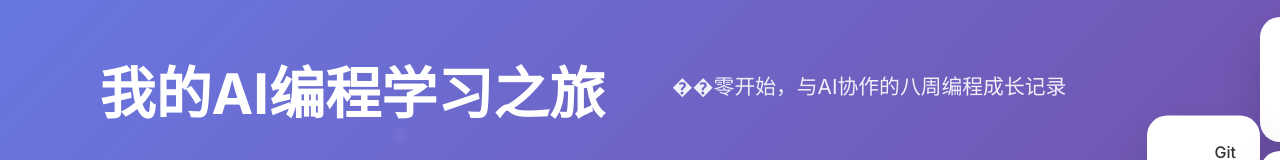
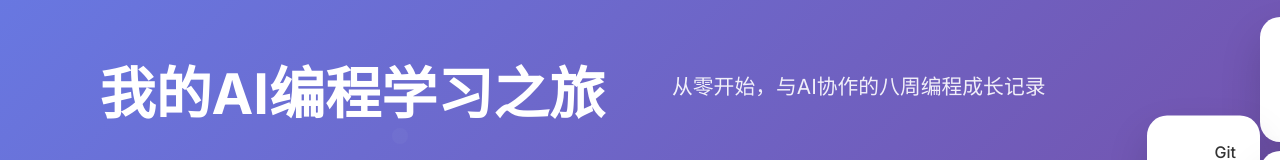
Before and after one commit to Tanhong888/Blog, a plain HTML site: page index.html in a window 1280 px wide. Shown: the part 194-354 px from the top of the page. Drawn offline with Linux system fonts and the light colour scheme.

Commit message:
Update index.html

```diff
--- a/index.html
+++ b/index.html
@@ -37,7 +37,7 @@
         <section id="home" class="hero">
             <div class="hero-content">
                 <h1>我的AI编程学习之旅</h1>
-                <p class="hero-subtitle">��零开始，与AI协作的八周编程成长记录</p>
+                <p class="hero-subtitle">从零开始，与AI协作的八周编程成长记录</p>
                 <div class="hero-meta">
                     <span><i class="fas fa-calendar"></i> 2024年9月 - 11月</span>
                     <span><i class="fas fa-clock"></i> 每周六8小时</span>
```
